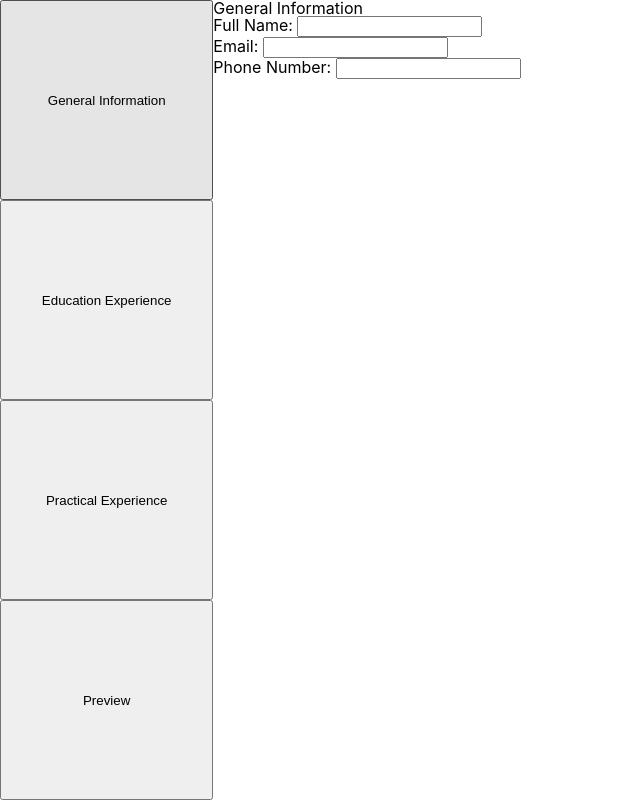
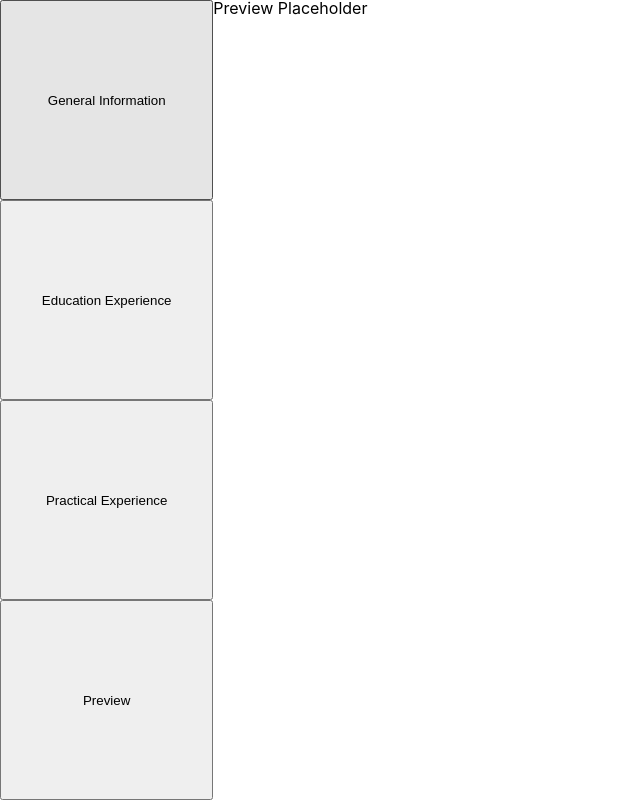
Before and after one commit to aaronlmjohnson/cv-project, a React (Create React App) app: page / in a window 1280 px wide. Both pictures are taken after a click on the button "Preview". Shown: the whole page, without its empty margins (0-640 px from the left). Built offline with nearby package versions, Linux system fonts and the light colour scheme.

Commit message:
Added ability to switch between sections

```diff
--- a/src/App.js
+++ b/src/App.js
@@ -8,14 +8,23 @@ class App extends Component {
     this.state = {
       activeForm: "general"
     }
+
+    this.changeForm = this.changeForm.bind(this)
   };
 
-
+  changeForm = (e)=>{
+    this.setState({
+      activeForm: e.target.name
+    })
+  }
 
   render() {
     const {activeForm} = this.state
     return (
-        <CvContainer activeForm={activeForm}/>
+        <CvContainer
+          activeForm={activeForm}
+          changeForm={this.changeForm}
+        />
     );
   }
 }
--- a/src/components/CvContainer.js
+++ b/src/components/CvContainer.js
@@ -2,14 +2,17 @@ import React from "react";
 import ActiveForm from "./ActiveForm";
 import SectionSidebar from "./SectionSidebar";
 import "./CvContainer.css"
-const data = require("../cvData.json");
+//const data = require("../cvData.json");
 
 const CvForm = (props)=>{
-    const { activeForm } = props;
+    const { activeForm, changeForm } = props;
+
     return(
         <div id= "cv-container">
-            <SectionSidebar />
-            <ActiveForm  activeForm = {activeForm}/>
+            <SectionSidebar changeForm = {changeForm}/>
+            <ActiveForm
+                activeForm = {activeForm}
+            />
         </div>
     )
 }
--- a/src/components/PracticalDuties.js
+++ b/src/components/PracticalDuties.js
@@ -1,6 +1,6 @@
 import React from "react";
 import  uniqid  from "uniqid";
-import FormHeader from "./FormHeader";
+//import FormHeader from "./FormHeader";
 
 const PracticalDuties = (props)=>{
     const { duties } = props;
--- a/src/components/Preview.js
+++ b/src/components/Preview.js
@@ -6,15 +6,15 @@ import PracticalSection from "./PracticalSection";
 import "./Preview.css";
 
 const Preview = (props)=>{
-
-    const {generalInfo, educationExperience, practicalExperience } = props.preview;
+    //const {generalInfo, educationExperience, practicalExperience } = props.preview;
 
     return(
         <div id="preview">
-            <FormHeader id={"full-name-preview"} value={generalInfo.fullName}/>
+            Preview Placeholder
+            {/* <FormHeader id={"full-name-preview"} value={generalInfo.fullName}/>
             <ContactSection generalInfo = { generalInfo }/>
             <EducationSection educationExperience = { educationExperience }/>
-            <PracticalSection practicalExperience = { practicalExperience } />
+            <PracticalSection practicalExperience = { practicalExperience } /> */}
         </div>
     )
 }
--- a/src/components/SectionButton.js
+++ b/src/components/SectionButton.js
@@ -2,7 +2,7 @@ import React from "react";
 
 const SectionButton = (props)=>{
     return(
-        <button className="section-button" name = {props.name}>
+        <button onClick = {props.changeForm} className="section-button" name = {props.name}>
             {props.value}
         </button>
     )
--- a/src/components/SectionSidebar.js
+++ b/src/components/SectionSidebar.js
@@ -2,13 +2,13 @@ import React from "react";
 import SectionButton from "./SectionButton";
 import "./SectionSidebar.css"
 
-const SectionSidebar = ()=>{
+const SectionSidebar = (props)=>{
     return(
         <div id= "section-sidebar">
-            <SectionButton name={"general"} value={"General Information"}/>
-            <SectionButton name={"education"} value={"Education Experience"}/>
-            <SectionButton name={"practical"} value={"Practical Experience"}/>
-            <SectionButton name={"preview"} value={"Preview"}/>
+            <SectionButton changeForm = {props.changeForm} name={"general"} value={"General Information"}/>
+            <SectionButton changeForm = {props.changeForm} name={"education"} value={"Education Experience"}/>
+            <SectionButton changeForm = {props.changeForm} name={"practical"} value={"Practical Experience"}/>
+            <SectionButton changeForm = {props.changeForm} name={"preview"} value={"Preview"}/>
         </div>
     )
 }
```
